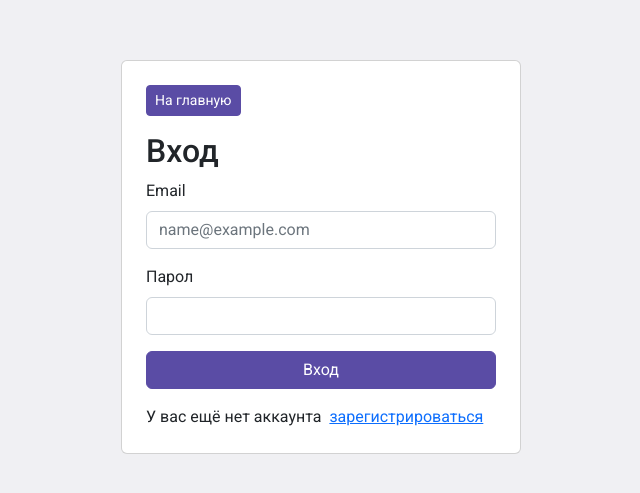
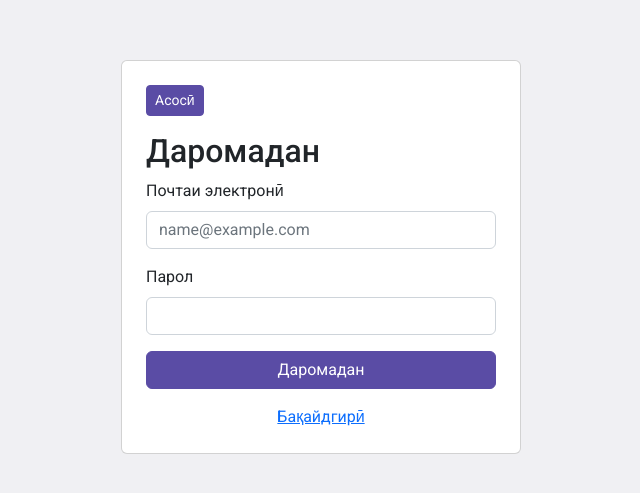
Before and after one commit to naimhakimov/portal, a Vue app: page /login in a window 1280 px wide. Shown: the part 143-636 px from the top of the page, without its empty margins (319-959 px from the left). Built offline with nearby package versions, Linux system fonts and the light colour scheme.

Commit message:
Update Login.vue

```diff
--- a/src/views/Login.vue
+++ b/src/views/Login.vue
@@ -21,7 +21,7 @@ const onSubmit = async () => {
       }
     })
     if (response.status === 400) {
-      throw 'такового пользователя в базе данных не существует'
+      throw 'Такового пользователя в базе данных не существует'
     } else if (response.status === 500) {
       throw 'Упс! Что-то пошло не так.\n'
     } else {
@@ -46,13 +46,13 @@ const onSubmit = async () => {
             type="button"
             @click="$router.push('/')"
             class="btn btn-primary btn-sm">
-          На главную
+          Асосӣ
         </button>
       </div>
-      <h2>Вход</h2>
+      <h2>Даромадан</h2>
 
       <div class="mb-3">
-        <label class="form-label">Email</label>
+        <label class="form-label">Почтаи электронӣ</label>
         <input v-model="loginForm.email" type="email" class="form-control" placeholder="name@example.com" required>
       </div>
 
@@ -67,20 +67,18 @@ const onSubmit = async () => {
           :disabled="isLoading"
           class="btn btn-primary mb-3 d-flex gap-2 align-items-center justify-content-center"
           type="button">
-        Вход
+        Даромадан
         <template v-if="isLoading">
           <span class="spinner-border spinner-border-sm" role="status" aria-hidden="true"></span>
         </template>
       </button>
 
-      <div class="d-flex ">
-        У вас ещё нет аккаунта &nbsp;
+
         <a role="button"
            @click="$router.push('/register')"
-           class="link-primary link-offset-2 link-underline-opacity-25 link-underline-opacity-100-hover">
-          зарегистрироваться
+           class="text-center link-primary link-offset-2 link-underline-opacity-25 link-underline-opacity-100-hover">
+          Бақайдгирӣ
         </a>
-      </div>
 
     </div>
   </form>
```
